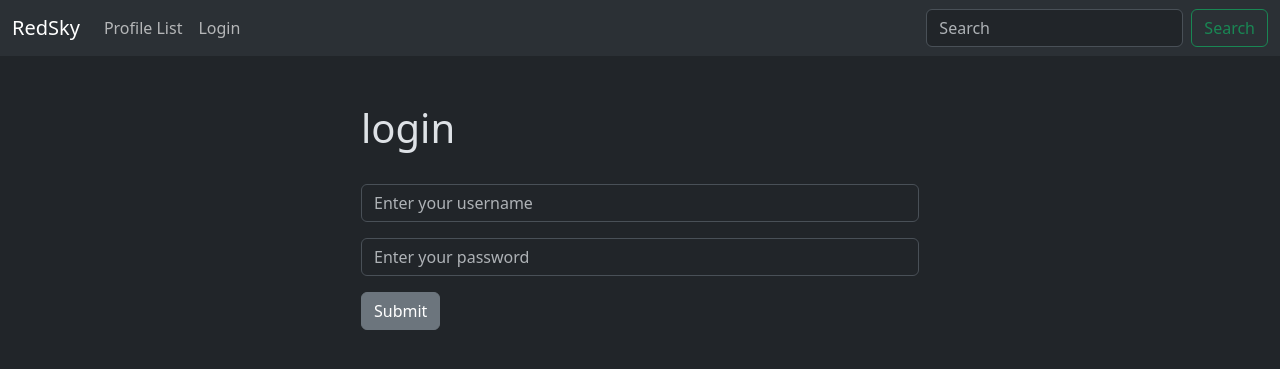
After one commit to adesmarais944/redsky, a Django app: page /login/ in a window 1280 px wide. The commit adds this page. Shown: the top 369 px of the page. Run offline with Django 5.2, Linux system fonts and the light colour scheme.

Commit message:
added login/logout functionality

```diff
--- /dev/null
+++ b/social/redsky/templates/login.html
@@ -0,0 +1,21 @@
+{% extends 'base.html' %}
+{% block content %}
+
+{% if user.is_authenticated %}
+    <h1>You're already logged in.</h1>
+{% else %}
+    <div class="col-md-6 offset-md-3">
+    <h1>login</h1></br>
+    <form method="POST" action={% url 'login' %}>
+        {% csrf_token %}
+        <div class="mb-3">
+        <input type="text" class="form-control" name="username" placeholder="Enter your username">
+        </div>
+        <div class="mb-3">
+        <input type="password" class="form-control" name="password" placeholder="Enter your password">
+        </div>
+        <button type="submit" class="btn btn-secondary">Submit</button>
+    </form>
+    </div>
+{% endif %}
+{% endblock %}
--- a/social/redsky/templates/navbar.html
+++ b/social/redsky/templates/navbar.html
@@ -13,6 +13,11 @@
           <li class="nav-item">
             <a class="nav-link" href="{% url 'profile' request.user.id %}">My Profile</a>
           </li>
+          <li class="nav-item">
+            <a class="nav-link" href="{% url 'logout' %}">Logout</a>
+          </li>
+          {% else %}
+            <a class="nav-link" href="{% url 'login' %}">Login</a>
           {% endif %}
         </ul>
         <form class="d-flex" role="search">
--- a/social/redsky/urls.py
+++ b/social/redsky/urls.py
@@ -5,4 +5,6 @@ urlpatterns = [
     path('', views.home, name='home'),
     path('profile_list/', views.profile_list, name='profile_list'),
     path('profile/<int:pk>', views.profile, name='profile'),
+    path('login/', views.login_user, name = 'login'),
+    path('logout/', views.logout_user, name = 'logout'),
 ]
--- a/social/redsky/views.py
+++ b/social/redsky/views.py
@@ -2,6 +2,7 @@ from django.shortcuts import render, redirect
 from django.contrib import messages
 from .models import Profile, Chirp
 from .forms import ChirpForm
+from django.contrib.auth import authenticate, login, logout
 
 def home(request):
     if request.user.is_authenticated:
@@ -48,3 +49,23 @@ def profile(request, pk):
     else:
         messages.success(request, ('You must be logged in to view this page.'))
         return redirect('home')
+
+def login_user(request):
+    if request.method == "POST":
+        username = request.POST['username']
+        password = request.POST['password']
+        user = authenticate(request, username=username, password=password)
+        if user is not None:
+            login(request, user)
+            messages.success(request, ('You have logged in.'))
+            return redirect('home')
+        else:
+            messages.success(request, ('There was an issue logging in. Please try again.'))
+            return redirect('login')
+    else:
+        return render(request, 'login.html', {})
+
+def logout_user(request):
+    logout(request)
+    messages.success(request, ('You have been logged out.'))
+    return redirect('home')
```
